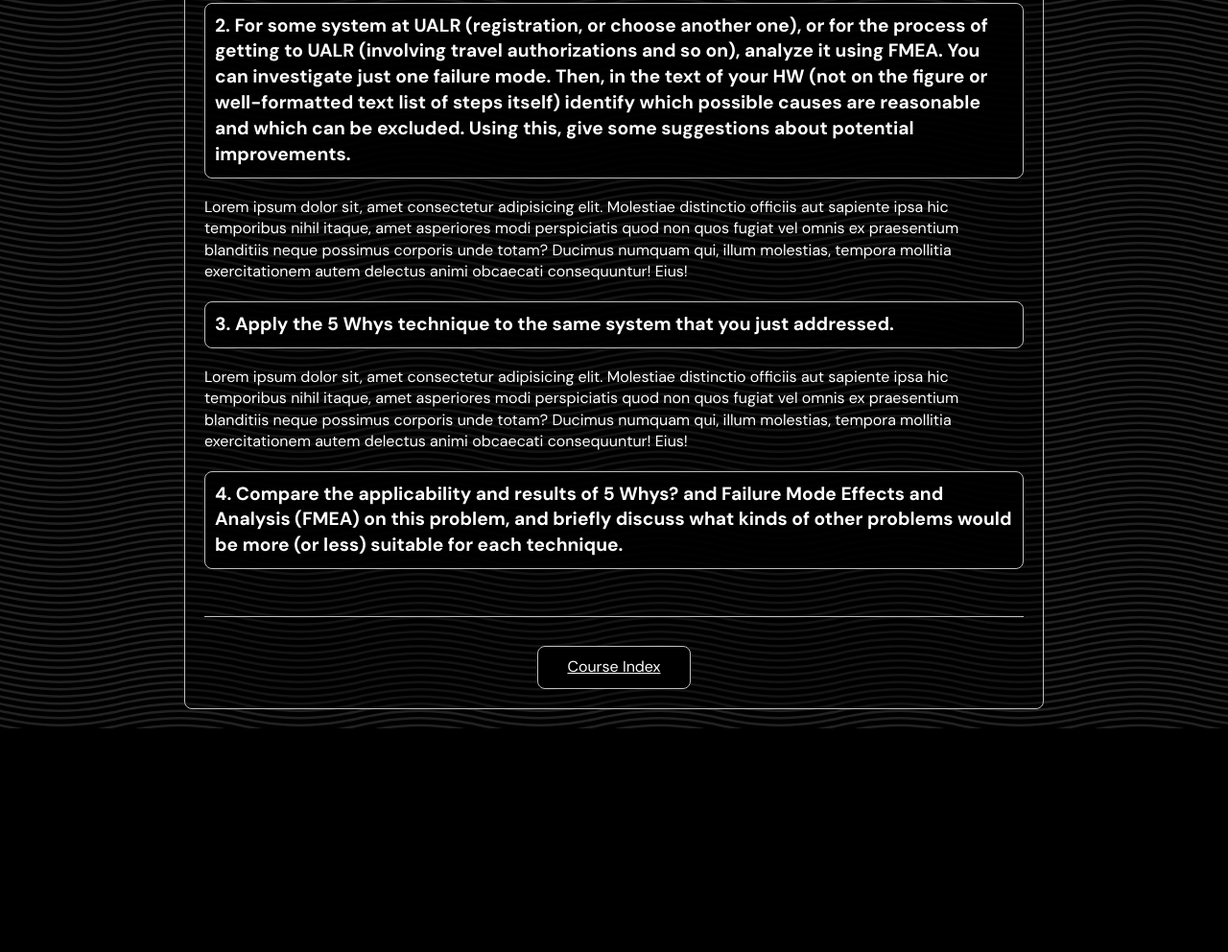
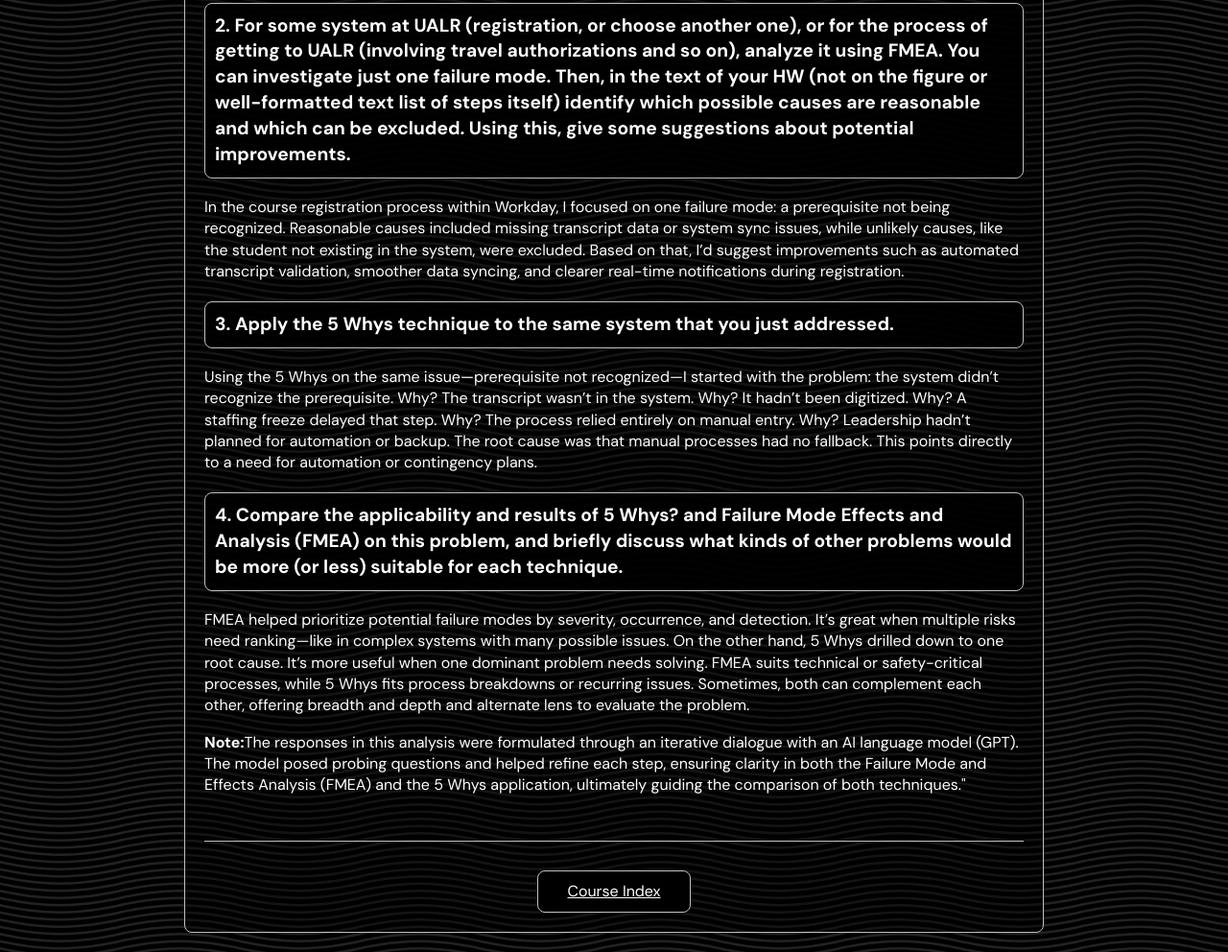
Before and after one commit to WebTechInstructor/ifsc-71003, a plain HTML site: page hw/hw-4.html in a window 1280 px wide. Shown: the part 433-1425 px from the top of the page at 96% size. Before the commit the page ends 1192 px from the top, so only its background shows below. Drawn offline with Linux system fonts and the light colour scheme.

Commit message:
added Homework 4

```diff
--- a/hw/hw-4.html
+++ b/hw/hw-4.html
@@ -47,12 +47,13 @@
           </p>
 
           <p>
-            Lorem ipsum dolor sit, amet consectetur adipisicing elit. Molestiae
-            distinctio officiis aut sapiente ipsa hic temporibus nihil itaque,
-            amet asperiores modi perspiciatis quod non quos fugiat vel omnis ex
-            praesentium blanditiis neque possimus corporis unde totam? Ducimus
-            numquam qui, illum molestias, tempora mollitia exercitationem autem
-            delectus animi obcaecati consequuntur! Eius!
+            In the course registration process within Workday, I focused on one
+            failure mode: a prerequisite not being recognized. Reasonable causes
+            included missing transcript data or system sync issues, while
+            unlikely causes, like the student not existing in the system, were
+            excluded. Based on that, I’d suggest improvements such as automated
+            transcript validation, smoother data syncing, and clearer real-time
+            notifications during registration.
           </p>
 
           <p class="question">
@@ -60,18 +61,39 @@
             addressed.
           </p>
           <p>
-            Lorem ipsum dolor sit, amet consectetur adipisicing elit. Molestiae
-            distinctio officiis aut sapiente ipsa hic temporibus nihil itaque,
-            amet asperiores modi perspiciatis quod non quos fugiat vel omnis ex
-            praesentium blanditiis neque possimus corporis unde totam? Ducimus
-            numquam qui, illum molestias, tempora mollitia exercitationem autem
-            delectus animi obcaecati consequuntur! Eius!
+            Using the 5 Whys on the same issue—prerequisite not recognized—I
+            started with the problem: the system didn’t recognize the
+            prerequisite. Why? The transcript wasn’t in the system. Why? It
+            hadn’t been digitized. Why? A staffing freeze delayed that step.
+            Why? The process relied entirely on manual entry. Why? Leadership
+            hadn’t planned for automation or backup. The root cause was that
+            manual processes had no fallback. This points directly to a need for
+            automation or contingency plans.
           </p>
           <p class="question">
             4. Compare the applicability and results of 5 Whys? and Failure Mode
             Effects and Analysis (FMEA) on this problem, and briefly discuss
             what kinds of other problems would be more (or less) suitable for
             each technique.
+          </p>
+          <p>
+            FMEA helped prioritize potential failure modes by severity,
+            occurrence, and detection. It’s great when multiple risks need
+            ranking—like in complex systems with many possible issues. On the
+            other hand, 5 Whys drilled down to one root cause. It’s more useful
+            when one dominant problem needs solving. FMEA suits technical or
+            safety-critical processes, while 5 Whys fits process breakdowns or
+            recurring issues. Sometimes, both can complement each other,
+            offering breadth and depth and alternate lens to evaluate the
+            problem.
+          </p>
+          <p>
+            <strong>Note:</strong>The responses in this analysis were formulated
+            through an iterative dialogue with an AI language model (GPT). The
+            model posed probing questions and helped refine each step, ensuring
+            clarity in both the Failure Mode and Effects Analysis (FMEA) and the
+            5 Whys application, ultimately guiding the comparison of both
+            techniques."
           </p>
         </article>
         <a href="../index.html" class="rth">Course Index</a>
```
